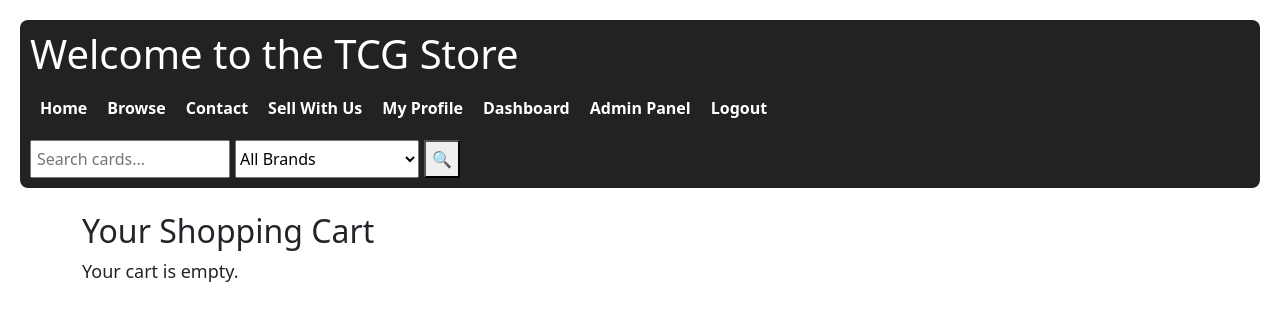
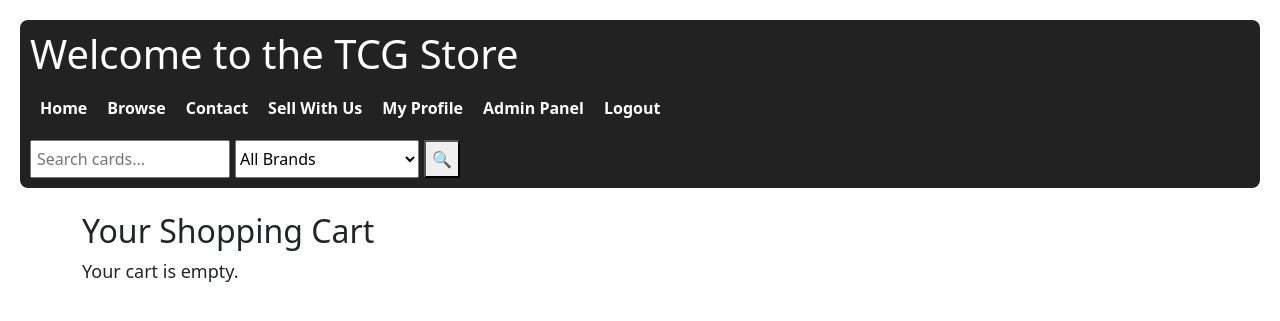
Before and after one commit to naxad/django-tcg-app, a Django app: page /cart/ in a window 1280 px wide. Shown: the top 321 px of the page. Run offline with Django 5.2, Linux system fonts and the light colour scheme; the visitor is signed in with stand-in values (Sample User, id 1).

Commit message:
Bug fixes regarding dashboard

```diff
--- a/shop/templates/shop/base.html
+++ b/shop/templates/shop/base.html
@@ -36,7 +36,7 @@
 
         {% if user.is_authenticated %}
           <a href="{% url 'profile' %}">My Profile</a>
-          <a href="{% url 'user_dashboard' %}">Dashboard</a>
+
           {% if user.is_staff %}
             <a href="/admin/">Admin Panel</a>
           {% endif %}
```
